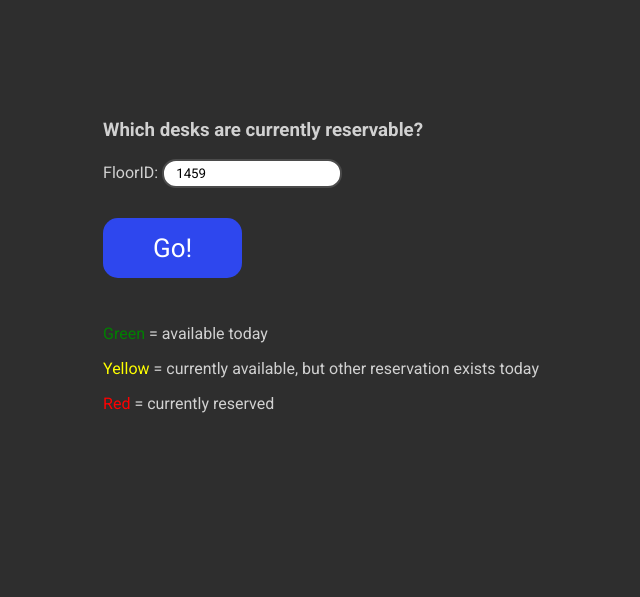
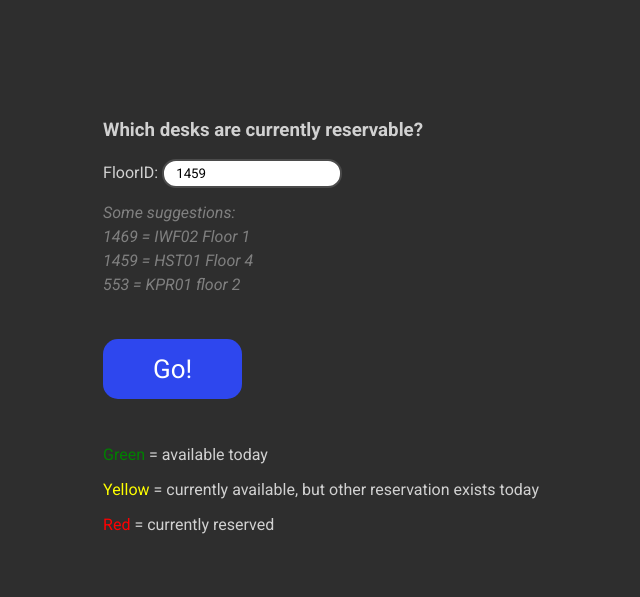
Before and after one commit to Astrofive/Desk-Availability-Map, a plain HTML site: page index.html in a window 1280 px wide. Shown: the whole page, without its empty margins (319-959 px from the left). Drawn offline with Linux system fonts and the light colour scheme; a script that the page names is missing; a web font is replaced by a local one.

Commit message:
added floor suggestions

```diff
--- a/index.html
+++ b/index.html
@@ -25,6 +25,12 @@
                     <input type="number" id="floorid" name="floorid" value="1459">
                 </li>
             </form>
+            <div id="suggestions">
+                <p>Some suggestions:</p>
+                <p>1469 = IWF02 Floor 1</p>
+                <p>1459 = HST01 Floor 4</p>
+                <p>553 = KPR01 floor 2</p>
+            </div>
             <button id="run">Go!</button>
             <div class="legend">
                 <p><span class="available-no-reservations-today">Green</span> = available today</p>
--- a/style.css
+++ b/style.css
@@ -36,6 +36,16 @@ button:hover {
     box-shadow: 0px 0px 20px 0px rgb(116 143 238 / 18%);
 }
 
+#suggestions {
+    font-style: italic;
+    color: gray;
+    margin: 15px 0px;
+}
+#suggestions > p {
+    margin: 5px 0px;
+}
+
+
 #buildingInfoText {
     font-weight: bold;
     font-size: 1.5em;
```
